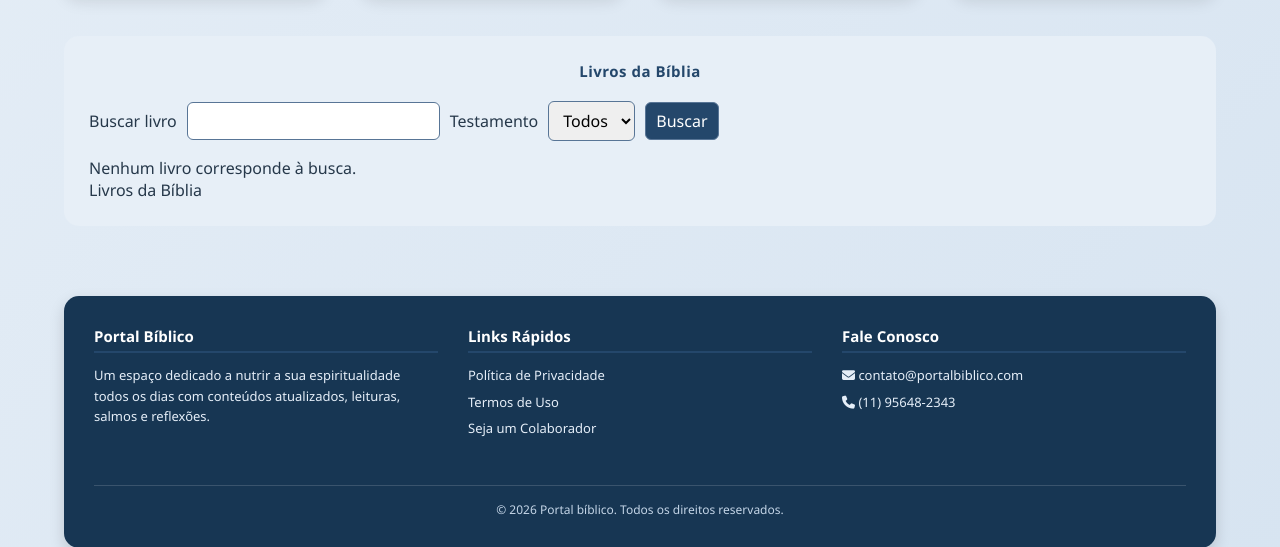
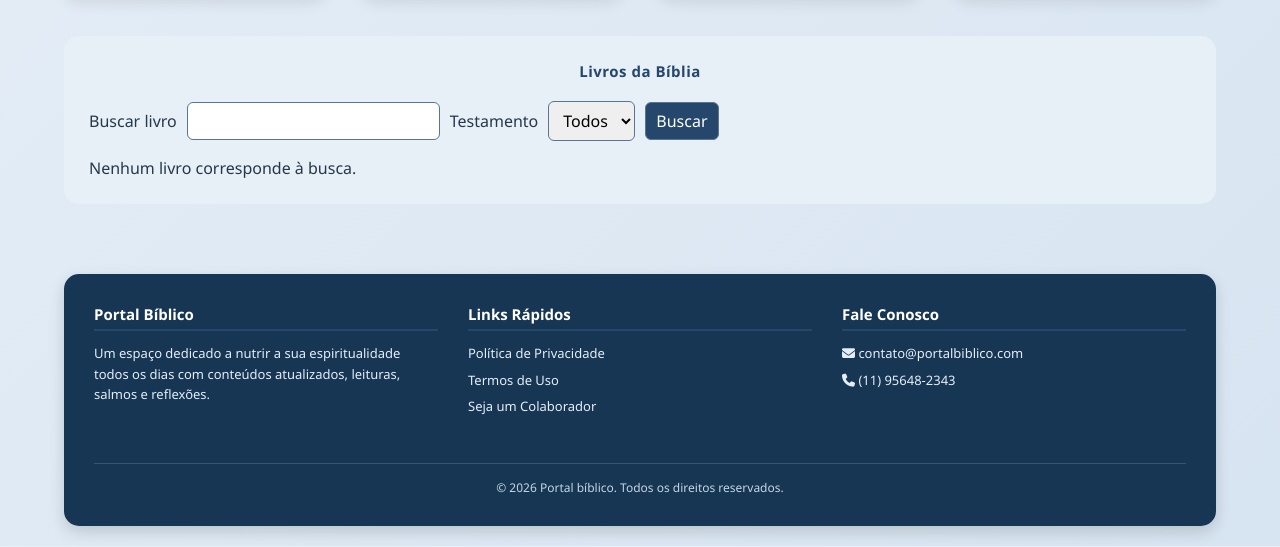
Before and after one commit to Youkai1910/projeto-integrador, a PHP site: page / in a window 1280 px wide. Shown: the part 647-1194 px from the top of the page. Run offline with PHP 8.4, Linux system fonts and the light colour scheme; data that the repository does not hold is empty.

Commit message:
Remover lista de livros bíblicos redundantes
Remova a consulta de livros extras e a lista associada da página inicial.

```diff
--- a/index.php
+++ b/index.php
@@ -93,8 +93,6 @@ if ($livroId !== null && $livroSelecionado === null) {
         }
     }
 }
-$pdo = \ProjetoIntegrador\Database\ConexaoBD::getConexao();
-$livros = $pdo->query('SELECT label FROM books ORDER BY id')->fetchAll();
 ?>
 
 <!DOCTYPE html>
@@ -259,16 +257,6 @@ $livros = $pdo->query('SELECT label FROM books ORDER BY id')->fetchAll();
                         </div>
                     <?php endif; ?>
                 <?php endforeach; ?>
-                <span>Livros da Bíblia</span>
-            </button>
-            <div class="collapse d-lg-block" id="lista-livros-collapse">
-                <div class="lista-livros">
-                    <?php foreach ($livros as $livro): ?>
-                        <div>
-                            <?= htmlspecialchars($livro['label'], ENT_QUOTES, 'UTF-8') ?>
-                        </div>
-                    <?php endforeach; ?>
-                </div>
             </div>
 
             <?php if ($livroSelecionado !== null): ?>
```
